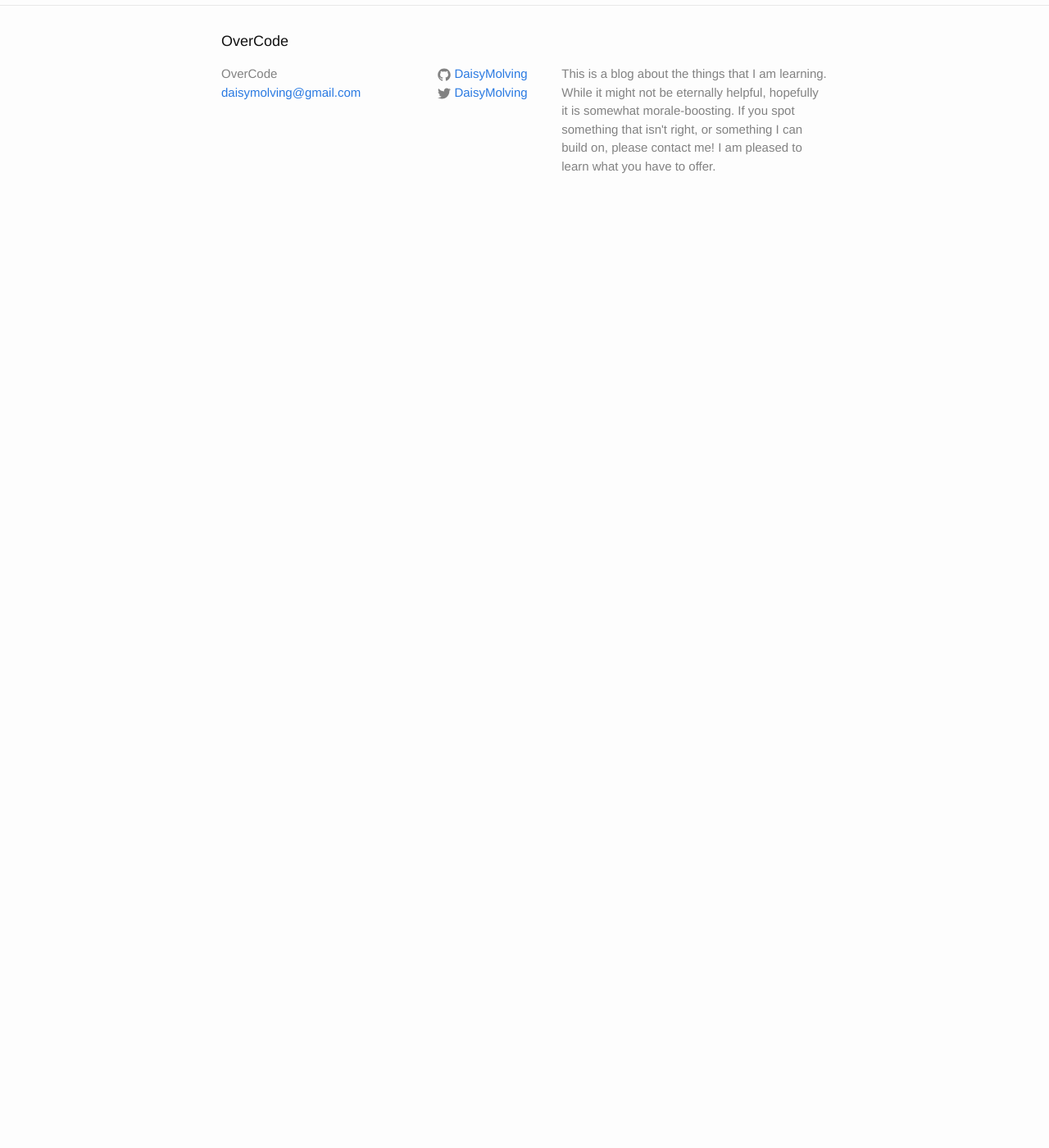
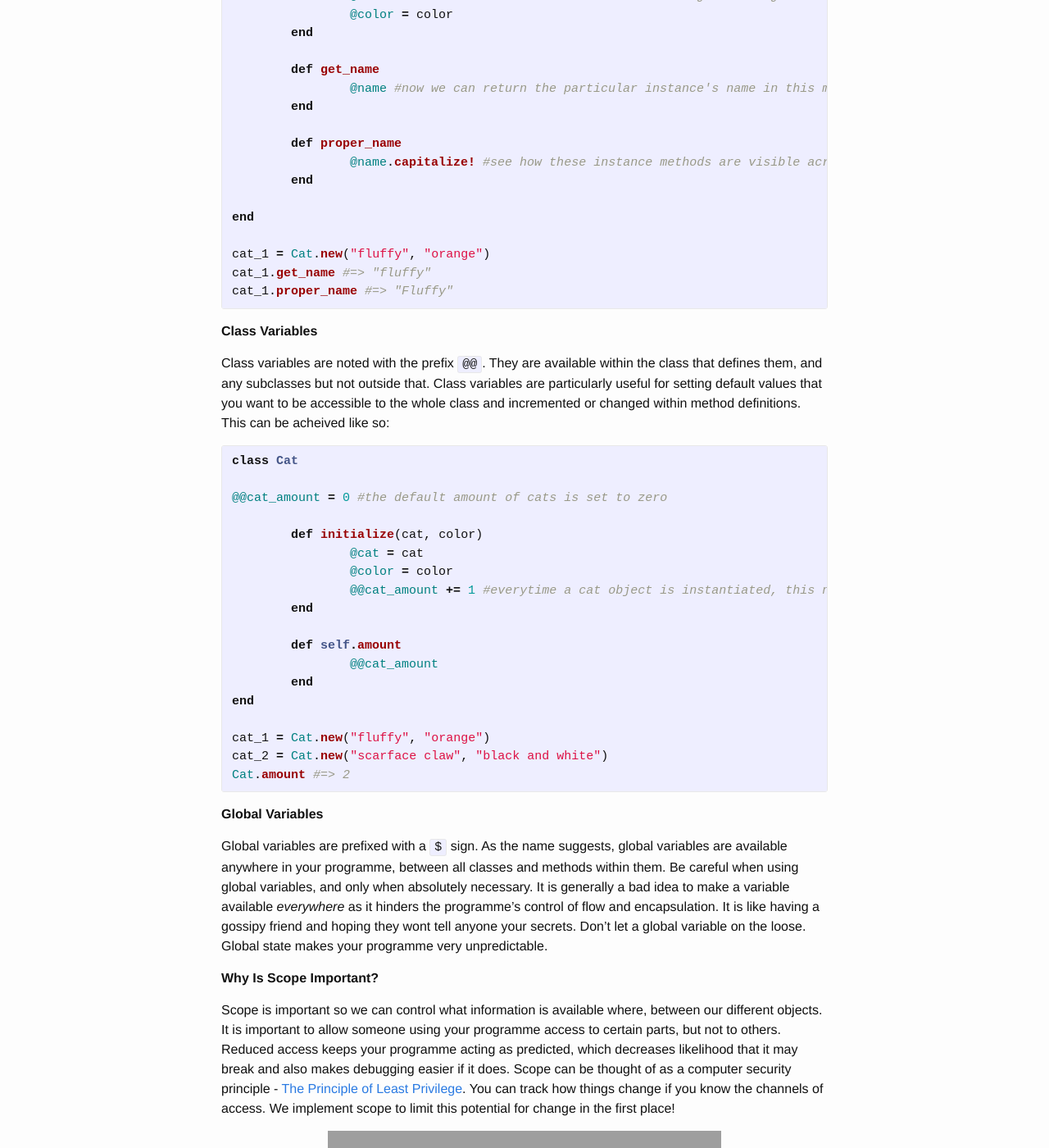
Before and after one commit to DaisyMolving/DaisyMolving.github.io, a Jekyll site: the page built from _posts/2016-02-26-scope.markdown, in a window 1280 px wide and 1400 px high, scrolled down 1139 px. Shown: the whole window at 82% size. Built offline with Jekyll 4.4.1, drawn with Linux system fonts in a browser that asks for light colours; comment, search, counter and statistics services are not loaded; before the commit the page ends 1413 px from its top, so only the background shows below that; some of the changed text lies outside the part shown; grey boxes are pictures that could not be loaded.

Commit message:
completed scope post

```diff
--- a/_posts/2016-02-26-scope.markdown
+++ b/_posts/2016-02-26-scope.markdown
@@ -32,9 +32,64 @@ Here we can see how local variables are only visible to each other in the local
 
 <strong> Instance Variables </strong>
 
+Instance variables are noted by an `@` symbol. An instance variable is a variable whose value is set upon creating an instance of a class. It is visible only within a specific instance, across all class methods. An instance variable is not available directly from class definitions.
+
+{% highlight ruby %}
+class Cat
+
+	def initialize(name, color)
+		@name = name #these instance variables are assigned to arguments on initialization
+		@color = color
+	end
+
+	def get_name
+		@name #now we can return the particular instance's name in this method
+	end
+
+	def proper_name
+		@name.capitalize! #see how these instance methods are visible across all methods within the class.
+	end
+
+end
+
+cat_1 = Cat.new("fluffy", "orange")
+cat_1.get_name #=> "fluffy"
+cat_1.proper_name #=> "Fluffy"
+{% endhighlight %}
 
 <strong> Class Variables </strong>
 
+Class variables are noted with the prefix `@@`. They are available within the class that defines them, and any subclasses but not outside that. Class variables are particularly useful for setting default values that you want to be accessible to the whole class and incremented or changed within method definitions. This can be acheived like so:
+
+{% highlight ruby %}
+class Cat
+
+@@cat_amount = 0 #the default amount of cats is set to zero
+
+	def initialize(cat, color)
+		@cat = cat
+		@color = color
+		@@cat_amount += 1 #everytime a cat object is instantiated, this number increases by 1
+	end
+
+	def self.amount
+		@@cat_amount
+	end
+end
+
+cat_1 = Cat.new("fluffy", "orange")
+cat_2 = Cat.new("scarface claw", "black and white")
+Cat.amount #=> 2
+{% endhighlight %}
+
 <strong> Global Variables </strong>
 
+Global variables are prefixed with a `$` sign. As the name suggests, global variables are available anywhere in your programme, between all classes and methods within them. Be careful when using global variables, and only when absolutely necessary. It is generally a bad idea to make a variable available <i>everywhere</i> as it hinders the programme's control of flow and encapsulation. It is like having a gossipy friend and hoping they wont tell anyone your secrets. Don't let a global variable on the loose. Global state makes your programme very unpredictable.
+
 <strong> Why Is Scope Important? </strong>
+
+Scope is important so we can control what information is available where, between our different objects. It is important to allow someone using your programme access to certain parts, but not to others. Reduced access keeps your programme acting as predicted, which decreases likelihood that it may break and also makes debugging easier if it does. Scope can be thought of as a computer security principle - [The Principle of Least Privilege][least-privilege-wikipedia]. You can track how things change if you know the channels of access. We implement scope to limit this potential for change in the first place!
+
+<p align="center"> <iframe src="//giphy.com/embed/mHhHc7Q4wYWoE" width="480" height="269" frameBorder="0" class="giphy-embed" allowFullScreen></iframe></p>
+
+[least-privilege-wikipedia]: https://en.wikipedia.org/wiki/Principle_of_least_privilege
```
Also changed, not shown: other parts of _posts/2016-02-26-scope.markdown (+1 -1 lines).
